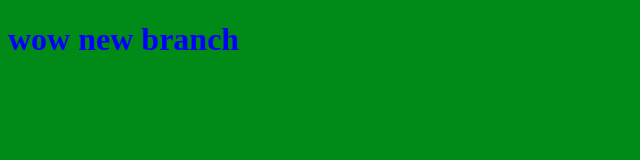
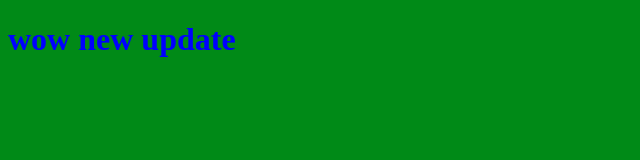
Before and after one commit to dinaalsheikh/myprpject, a plain HTML site: page index.html in a window 1280 px wide. Shown: the full height of the page, 0-640 px from the left. Drawn offline with Linux system fonts and the light colour scheme.

Commit message:
edit header html file

```diff
--- a/index.html
+++ b/index.html
@@ -8,7 +8,7 @@
 
 </head>
 <body>
-    <h1> wow new branch</h1>
+    <h1> wow new update</h1>
     <script src="app.js"></script>
 </body>
 </html>
```
